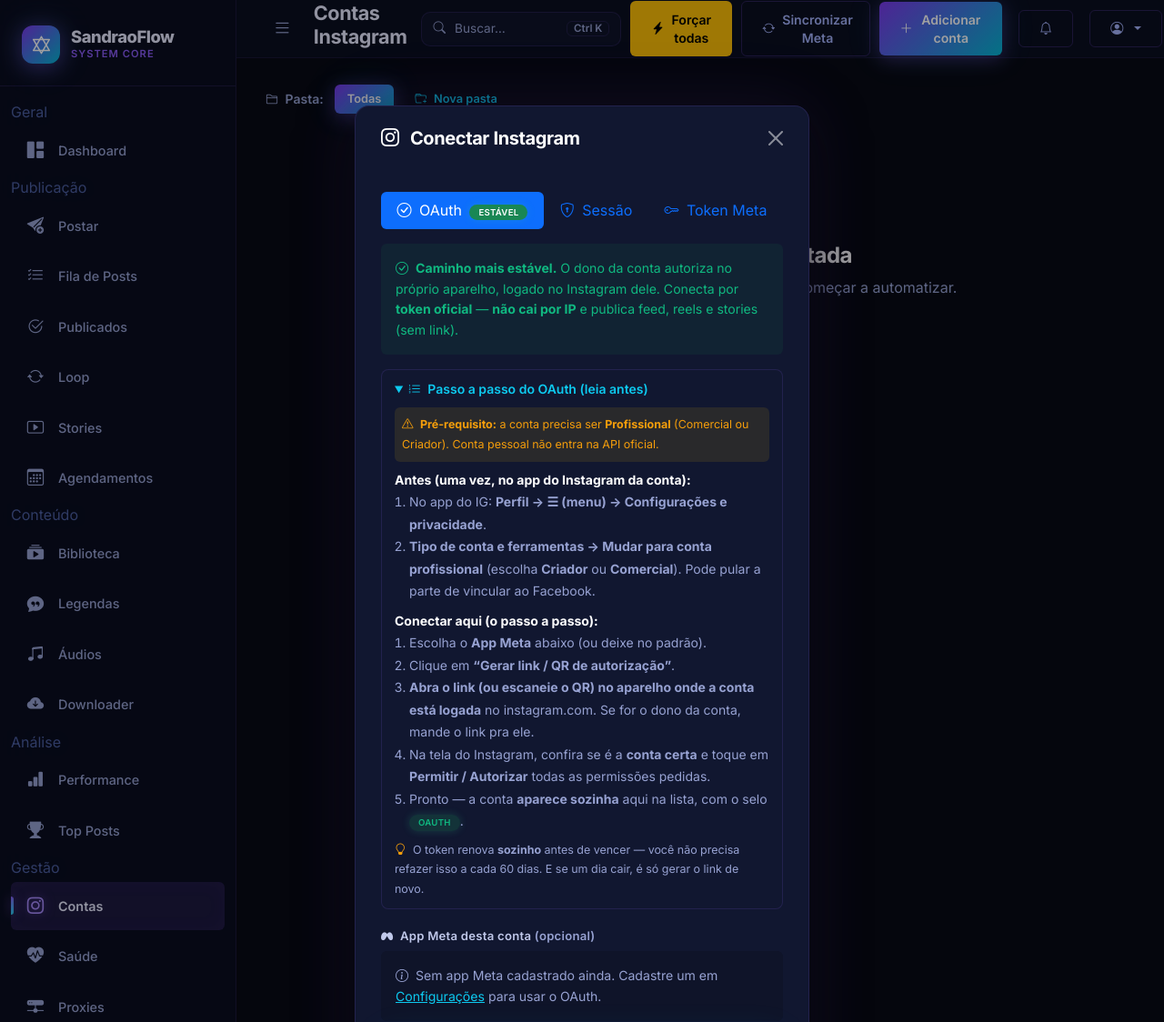
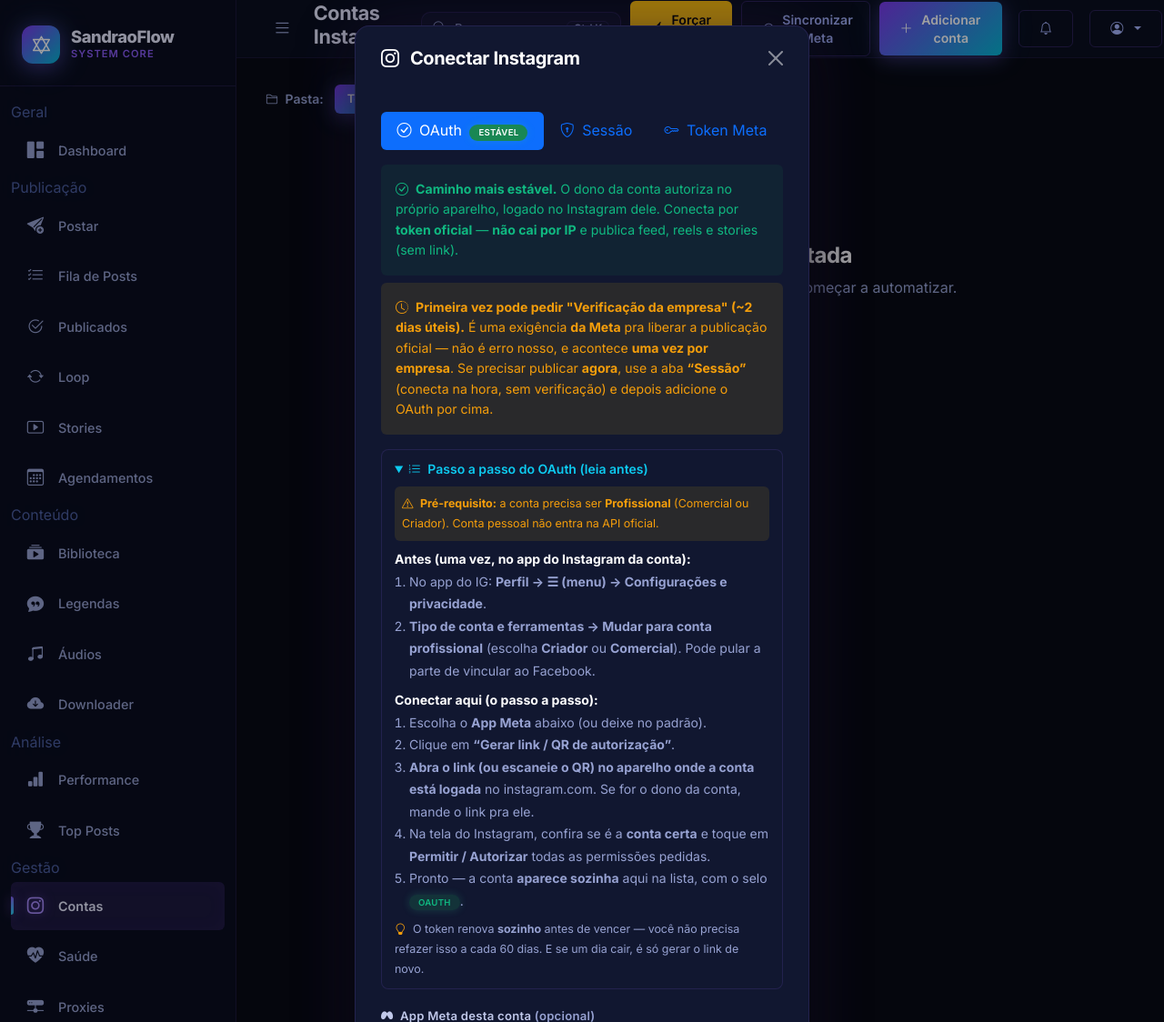
Before and after one commit to MuriloSCunha0/AutoInsta, a Django app: page /instagram/ in a window 1280 px wide, after a click on "Adicionar conta". Shown: the top 1124 px of the page at 91% size. Run offline with Django 5.2, Linux system fonts and the light colour scheme; the visitor is signed in with stand-in values (Sample User, id 1); data comes from the database, SQL or seed files in the repository; data that the repository does not hold is empty; parts of the project's set-up code (start-up, migrations or seed data) failed here and were passed over; some libraries are stand-ins or nearby versions.

Commit message:
docs(ui): deixar claro OAuth x Sessao no modal (evita confusao com verificacao Meta)
- Aba OAuth: aviso de que a 1a vez pode pedir Verificacao da Empresa (~2 dias) —
  regra da Meta, 1x por empresa — e que a aba Sessao conecta na hora sem isso.
- Aba Sessao: deixa explicito "conecta na hora, sem verificacao" + pode combinar
  com OAuth (hibrido).

Co-Authored-By: Claude Opus 4.8 <noreply@anthropic.com>

```diff
--- a/templates/instagram/partials/add_modal.html
+++ b/templates/instagram/partials/add_modal.html
@@ -30,8 +30,12 @@
                 <!-- ABA OAUTH: autorização oficial (estável, não cai por IP) + sessão opcional guiada -->
                 <div class="tab-pane fade show active" id="tab-oauth">
                     <div class="modal-body pt-0">
-                        <div class="alert alert-success border-0 bg-success bg-opacity-10 text-success small mb-3" style="line-height:1.6">
+                        <div class="alert alert-success border-0 bg-success bg-opacity-10 text-success small mb-2" style="line-height:1.6">
                             <i class="bi bi-check-circle me-1"></i> <strong>Caminho mais estável.</strong> O dono da conta autoriza no próprio aparelho, logado no Instagram dele. Conecta por <strong>token oficial</strong> — <strong>não cai por IP</strong> e publica feed, reels e stories (sem link).
+                        </div>
+
+                        <div class="alert alert-warning border-0 bg-warning bg-opacity-10 text-warning small mb-3" style="line-height:1.6">
+                            <i class="bi bi-clock-history me-1"></i> <strong>Primeira vez pode pedir "Verificação da empresa" (~2 dias úteis).</strong> É uma exigência <strong>da Meta</strong> pra liberar a publicação oficial — não é erro nosso, e acontece <strong>uma vez por empresa</strong>. Se precisar publicar <strong>agora</strong>, use a aba <strong>“Sessão”</strong> (conecta na hora, sem verificação) e depois adicione o OAuth por cima.
                         </div>
 
                         <details open class="mb-3" style="background:var(--bg-input); border:1px solid var(--border-subtle); border-radius:8px; padding:10px 14px;">
@@ -121,7 +125,7 @@
                         {% csrf_token %}
                         <div class="modal-body pt-0">
                             <div class="alert alert-success border-0 bg-success bg-opacity-10 text-success small mb-3" style="line-height:1.6">
-                                <i class="bi bi-shield-check me-1"></i> Reaproveita um login que o Instagram <strong>já confia</strong>. É o que habilita <strong>story com link</strong>, aquecimento e edição de perfil. Ideal combinar com o OAuth (híbrido).
+                                <i class="bi bi-shield-check me-1"></i> <strong>Conecta na hora, sem verificação da Meta.</strong> Reaproveita um login que o Instagram já confia — é o único jeito de fazer <strong>story com link</strong>, aquecimento e edição de perfil. Pode <strong>combinar com o OAuth</strong> na mesma conta (híbrido): o OAuth segura a estabilidade e a sessão faz o extra.
                             </div>
 
                             <div class="mb-2">
```
